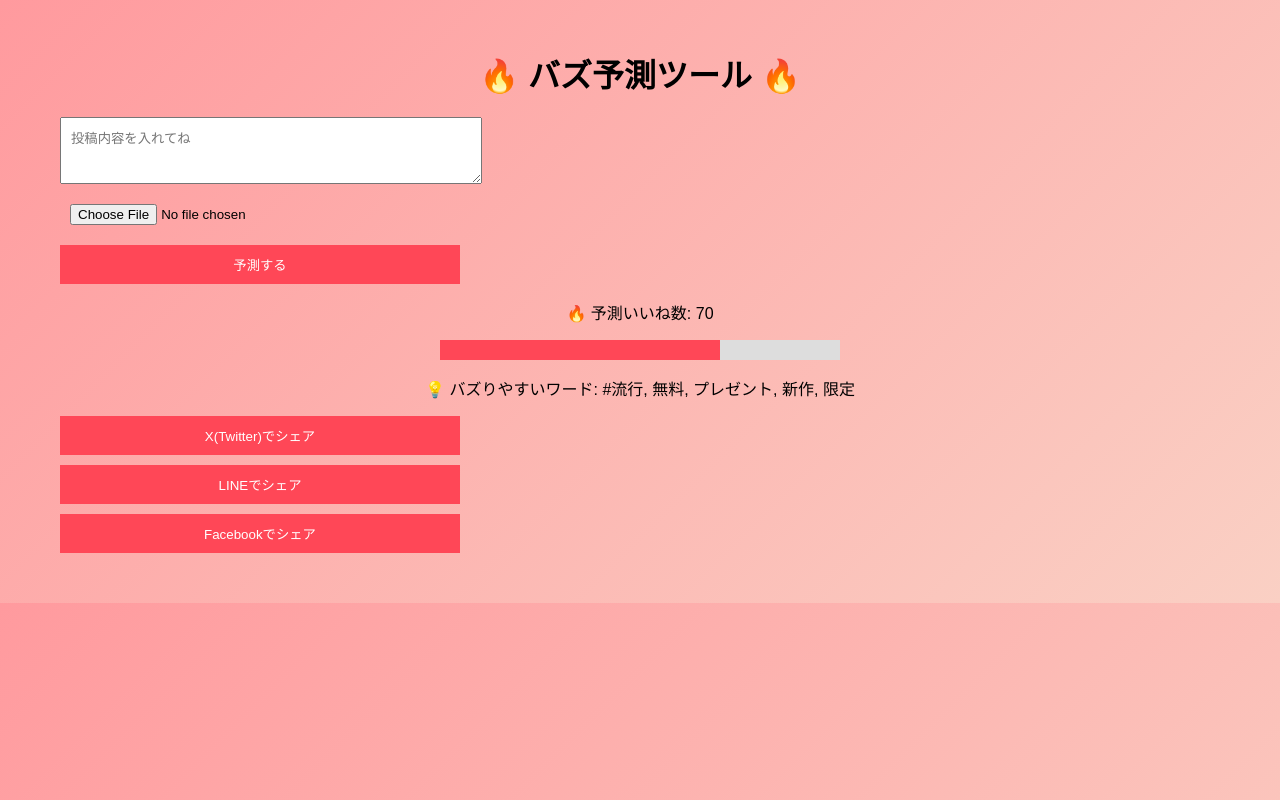
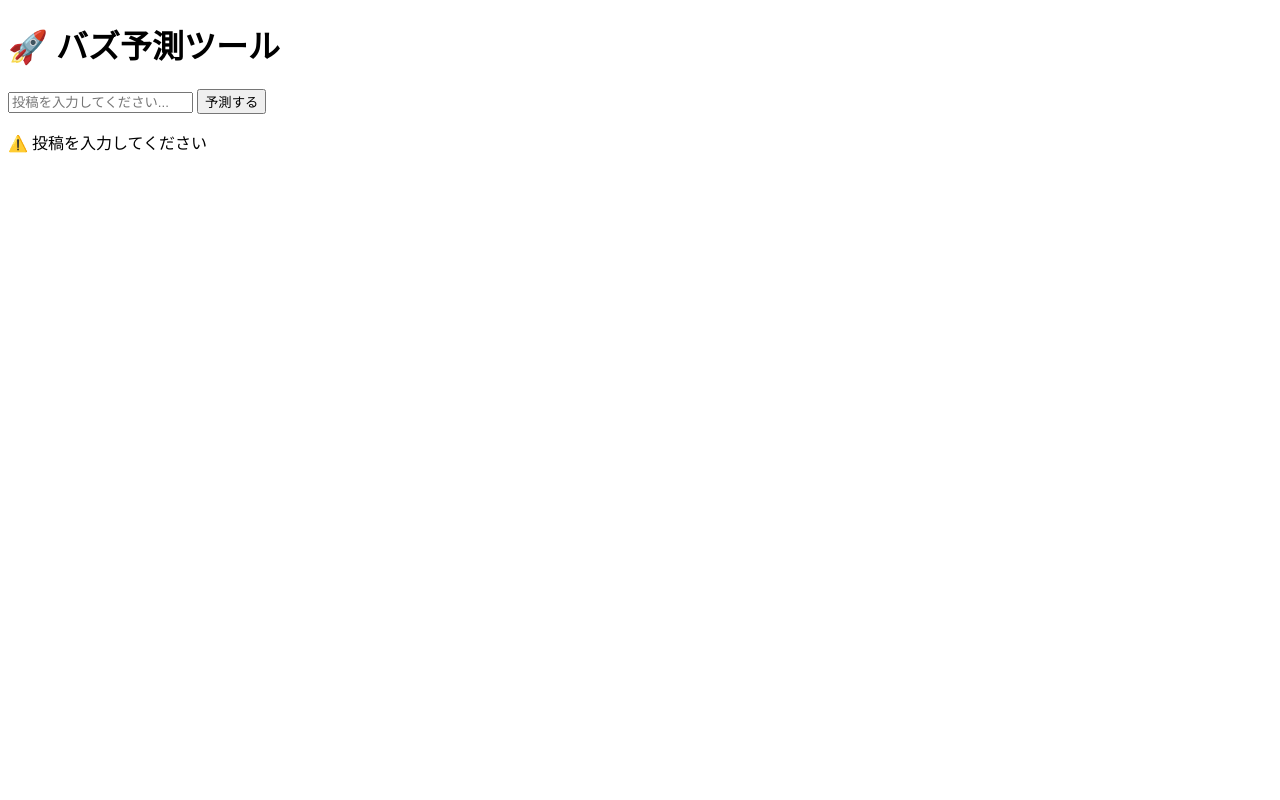
Before and after one commit to koron016/buzz-predictor, a plain HTML site: page index.html in a window 1280 px wide. Both pictures are taken after a click on the button "予測する". Drawn offline with Linux system fonts and the light colour scheme.

Commit message:
Add files via upload

```diff
--- a/index.html
+++ b/index.html
@@ -4,118 +4,66 @@
   <meta charset="UTF-8">
   <meta name="viewport" content="width=device-width, initial-scale=1.0">
   <title>バズ予測ツール</title>
-  <style>
-    body {
-      font-family: Arial, sans-serif;
-      text-align: center;
-      background: linear-gradient(135deg, #ff9a9e, #fad0c4);
-      margin: 50px;
-    }
-    input, button, textarea {
-      padding: 10px;
-      margin: 10px;
-      width: 80%;
-      max-width: 400px;
-      display: block;
-    }
-    button {
-      background-color: #ff4757;
-      color: white;
-      border: none;
-      cursor: pointer;
-    }
-    button:hover {
-      background-color: #e84118;
-    }
-    #image-preview {
-      margin-top: 10px;
-      max-width: 100%;
-    }
-    #chart {
-      width: 80%;
-      max-width: 400px;
-      height: 20px;
-      background: #ddd;
-      margin: 10px auto;
-      position: relative;
-    }
-    #chart-bar {
-      height: 100%;
-      width: 0%;
-      background: #ff4757;
-      transition: width 0.5s;
-    }
-  </style>
+  <style>/* 既存スタイルそのまま */</style>
 </head>
 <body>
-  <h1>🔥 バズ予測ツール 🔥</h1>
-  <textarea id="text" placeholder="投稿内容を入れてね" rows="3"></textarea>
-  <input type="file" id="image-upload" accept="image/*">
-  <img id="image-preview" style="display:none;">
-  <button onclick="predict()">予測する</button>
-  <p id="result"></p>
-
-  <!-- いいね数のグラフ -->
-  <div id="chart">
-    <div id="chart-bar"></div>
+  <div class="container">
+    <h1>🚀 バズ予測ツール</h1>
+    <input id="text" placeholder="投稿を入力してください...">
+    <button onclick="predict()">予測する</button>
+    <p id="result"></p>
   </div>
 
-  <!-- バズるワードのヒント -->
-  <p>💡 バズりやすいワード: <span id="buzz-words">#流行, 無料, プレゼント, 新作, 限定</span></p>
+  <script>
+    const BEARER_TOKEN = "AAAAAAAAAAAAAAAAAAAAAMaizwEAAAAAtatXubBvuPNZEyzetE3FuKdyFlg=hDNkdxgrVDonzjkifrbPDaqjURysV0o0OAhZwpSmJ9Bk1X31QT";
 
-  <!-- SNSシェアボタン -->
-  <button onclick="share('twitter')">X(Twitter)でシェア</button>
-  <button onclick="share('line')">LINEでシェア</button>
-  <button onclick="share('facebook')">Facebookでシェア</button>
+    async function fetchTrends() {
+      try {
+        const response = await fetch("https://api.twitter.com/2/tweets/search/recent?query=lang:ja -is:retweet&tweet.fields=public_metrics", {
+          headers: {
+            "Authorization": `Bearer ${BEARER_TOKEN}`
+          }
+        });
+        if (!response.ok) {
+          throw new Error(`HTTPエラー: ${response.status}`);
+        }
+        const data = await response.json();
+        console.log("APIレスポンス:", data); // デバッグ用
+        // 仮トレンド（実際はdataから抽出）
+        return ["#春休み", "#桜"];
+      } catch (error) {
+        console.error("トレンド取得エラー:", error);
+        return ["#春休み", "桜"];
+      }
+    }
 
-  <script>
-    // 画像プレビュー機能
-    document.getElementById("image-upload").addEventListener("change", function(event) {
-      let reader = new FileReader();
-      reader.onload = function() {
-        let img = document.getElementById("image-preview");
-        img.src = reader.result;
-        img.style.display = "block";
-      }
-      reader.readAsDataURL(event.target.files[0]);
-    });
+    async function predict() {
+      let text = document.getElementById("text").value;
+      let likes = 50;
+      let tips = "";
 
-    function predict() {
-      let text = document.getElementById("text").value;
-      let likes = 50; // 基本値
-
-      // バズ予測のロジック
-      if (text.includes("無料") || text.includes("プレゼント")) {
-        likes += 30; // お得系ワード
-      }
-      if (text.length < 20) {
-        likes += 20; // 短い投稿
-      }
-      if (text.includes("#")) {
-        likes += 10; // ハッシュタグ
-      }
-      if (document.getElementById("image-upload").files.length > 0) {
-        likes += 40; // 画像付き投稿
+      if (!text) {
+        document.getElementById("result").innerHTML = "⚠️ 投稿を入力してください";
+        return;
       }
 
-      document.getElementById("result").innerHTML = "🔥 予測いいね数: " + likes;
-      document.getElementById("chart-bar").style.width = Math.min(likes, 100) + "%"; // グラフ更新
-    }
+      const trendingWords = await fetchTrends();
+      trendingWords.forEach(word => {
+        if (text.includes(word)) {
+          likes += 30;
+          tips += `トレンド「${word}」を活用してますね！ `;
+        }
+      });
 
-    function share(platform) {
-      let text = document.getElementById("text").value || "バズ予測ツールを試してみた！";
-      let url = encodeURIComponent(window.location.href);
-      let shareUrl = "";
+      if (text.includes("無料") || text.includes("プレゼント")) likes += 40;
+      if (text.length < 15) likes += 30;
+      if (text.includes("#")) likes += 15;
+      else tips += "ハッシュタグを加えるとバズりやすいですよ！";
 
-      if (platform === "twitter") {
-        shareUrl = `https://twitter.com/intent/tweet?text=${encodeURIComponent(text)}&url=${url}`;
-      } else if (platform === "line") {
-        shareUrl = `https://social-plugins.line.me/lineit/share?url=${url}`;
-      } else if (platform === "facebook") {
-        shareUrl = `https://www.facebook.com/sharer/sharer.php?u=${url}`;
-      }
-
-      window.open(shareUrl, "_blank");
+      let result = document.getElementById("result");
+      result.innerHTML = `🔥 予測いいね数: ${likes}<br>💡 改善提案: ${tips || "Good!"}`;
+      result.classList.remove("show");
+      setTimeout(() => result.classList.add("show"), 300);
     }
   </script>
 </body>
```
